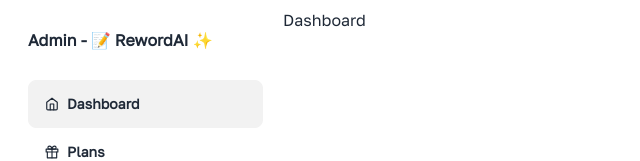
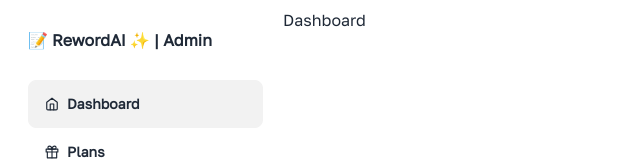
Before and after one commit to aqeelshamz/reword-ai, a Next.js app in the folder frontend/: page /admin/dashboard in a window 1280 px wide. Shown: the top 161 px of the page, without its empty margins (0-640 px from the left). Built offline with nearby package versions, Linux system fonts and the light colour scheme.

Commit message:
f - update

```diff
--- a/frontend/src/app/admin/layout.tsx
+++ b/frontend/src/app/admin/layout.tsx
@@ -32,7 +32,7 @@ export default function RootLayout({
       {/* Sidebar */}
       <div className={'flex flex-col p-5 min-w-[275px] max-w-[15vw] h-full rounded-md ' + (!showMenu ? "max-sm:hidden " : "max-sm:fixed max-sm:w-full max-sm:h-full max-sm:max-w-none bg-base-100 max-sm:z-50 ")}>
         <div className="flex justify-between items-center max-sm:mb-4">
-          <p className="mb-5 font-semibold max-sm:mb-3">Admin - 📝 RewordAI ✨</p>
+          <Link href="/"><p className="mb-5 font-semibold max-sm:mb-3">📝 RewordAI ✨ | Admin</p></Link>
           <div className="hidden max-sm:flex justify-end mb-3">
             <button className="btn btn-square btn-sm" onClick={() => setShowMenu(false)}>
               <svg xmlns="http://www.w3.org/2000/svg" className="h-6 w-6" fill="none" viewBox="0 0 24 24" stroke="currentColor"><path strokeLinecap="round" strokeLinejoin="round" strokeWidth="2" d="M6 18L18 6M6 6l12 12" /></svg>
--- a/frontend/src/app/page.tsx
+++ b/frontend/src/app/page.tsx
@@ -342,7 +342,7 @@ export default function Home() {
             </button>
           </div>
         </div>
-        {user?.type === "admin" ? <Link href="/admin/dashboard"><label className='btn mb-2'><FiUser /> ADMIN PANEL <FiArrowRight /></label></Link> : ""}
+        {user?.type === "admin" ? <Link href="/admin/dashboard"><label className='btn mb-2 w-full'><FiUser /> ADMIN PANEL <FiArrowRight /></label></Link> : ""}
         <label className='btn btn-primary' htmlFor='newdocument_modal' onClick={() => setNewDocumentTitle("")}><FiPlus /> NEW DOCUMENT</label>
         <div className='p-0 my-2 h-full w-full overflow-hidden hover:overflow-y-auto'>
           {
```
